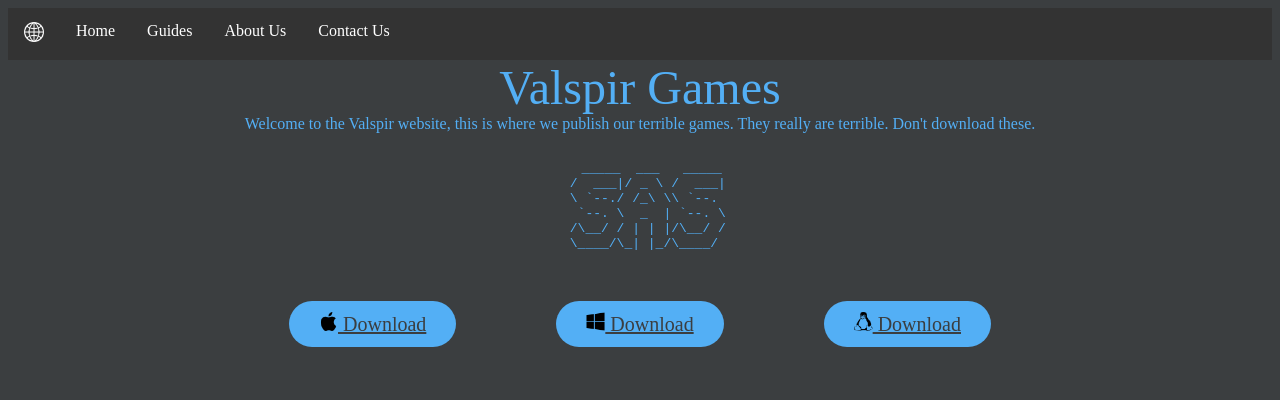
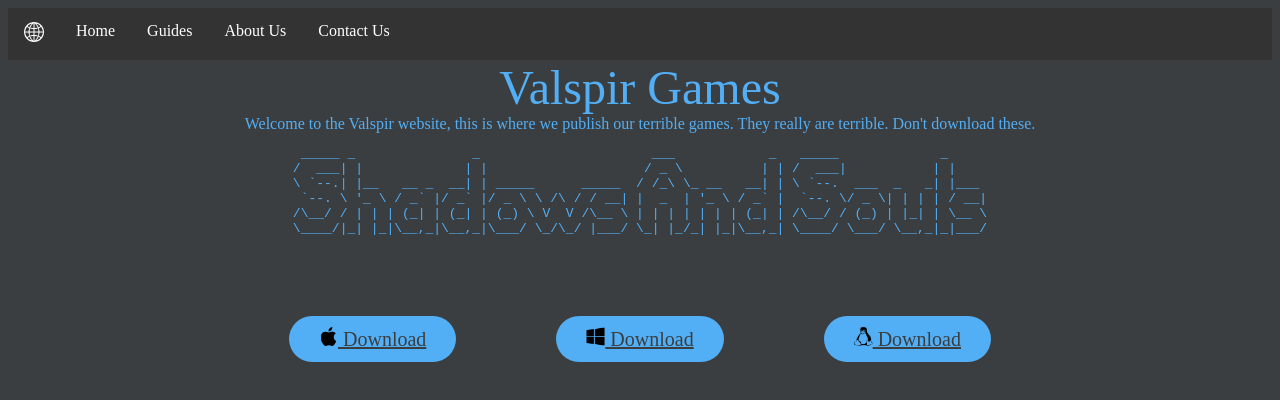
Before and after one commit to Valspir/valspir.com, a plain HTML site: page index.html in a window 1280 px wide. Drawn offline with Linux system fonts and the light colour scheme.

Commit message:
Update index.html

```diff
--- a/index.html
+++ b/index.html
@@ -206,13 +206,14 @@ font{
     <class lang="es"> Bienvenido a el Valspir sitio web, Esta es donde nosotros publicar nuestros terrible juegos. Ellos realmente son terrible. No descargado estos.</class>
   </font>
   <pre>
+ _____ _               _                      ___            _   _____             _
+/  ___| |             | |                    / _ \          | | /  ___|           | |
+\ `--.| |__   __ _  __| | _____      _____  / /_\ \_ __   __| | \ `--.  ___  _   _| |___
+ `--. \ '_ \ / _` |/ _` |/ _ \ \ /\ / / __| |  _  | '_ \ / _` |  `--. \/ _ \| | | | / __|
+/\__/ / | | | (_| | (_| | (_) \ V  V /\__ \ | | | | | | | (_| | /\__/ / (_) | |_| | \__ \
+\____/|_| |_|\__,_|\__,_|\___/ \_/\_/ |___/ \_| |_/_| |_|\__,_| \____/ \___/ \__,_|_|___/
 
-   _____  ___   _____
-  /  ___|/ _ \ /  ___|
- \ `--./ /_\ \\ `--.
-   `--. \  _  | `--. \
-  /\__/ / | | |/\__/ /
- \____/\_| |_/\____/
+
 
   </pre>
 </center>
```
